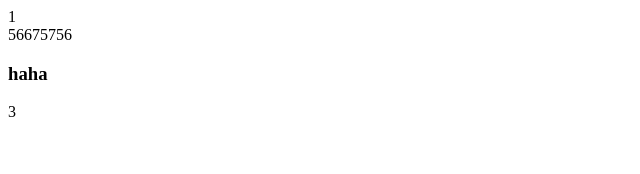
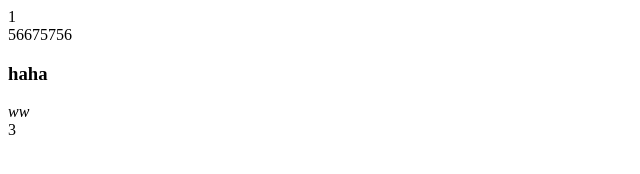
Before and after one commit to jibro/pcslider, a plain HTML site: page dd/ceshi/index.html in a window 1280 px wide. Shown: the full height of the page, 0-640 px from the left. Drawn offline with Linux system fonts and the light colour scheme.

Commit message:
Update index.html

```diff
--- a/dd/ceshi/index.html
+++ b/dd/ceshi/index.html
@@ -8,6 +8,7 @@
 <div>1</div>
 <div>56675756</div>
 <h3>haha</h3>
+<i>ww</i>
 <div>3</div>
 </body>
 </html>
```
